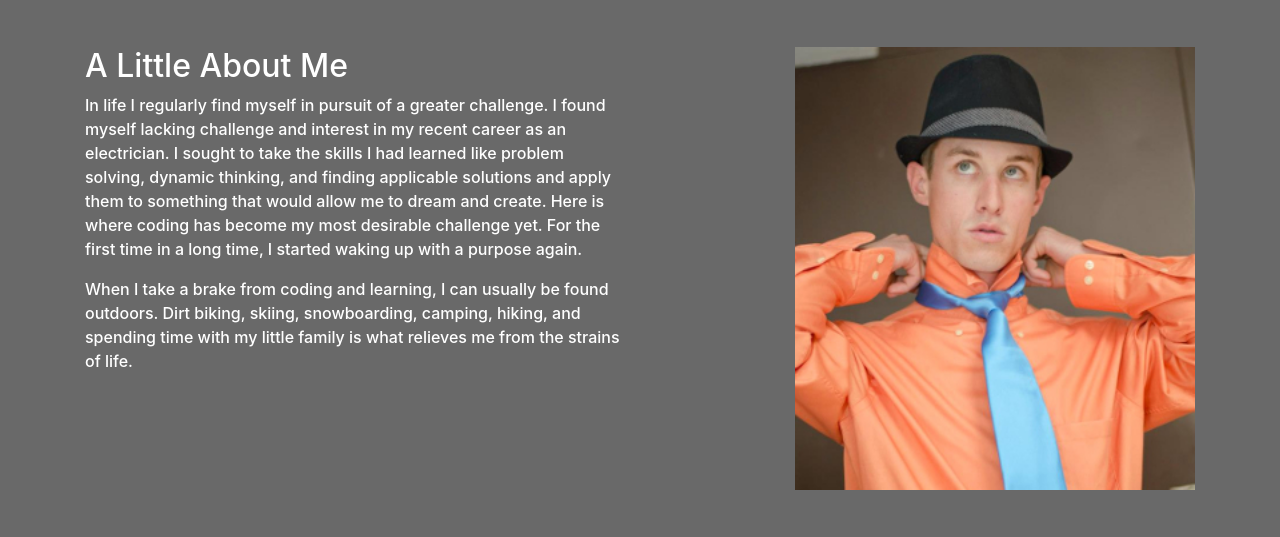
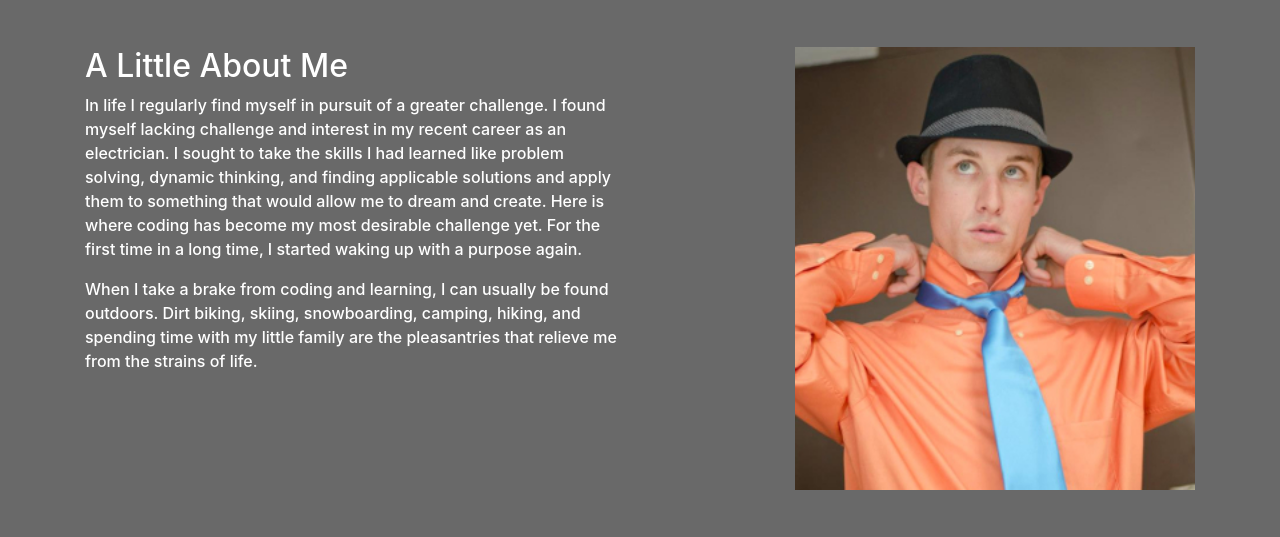
Before and after one commit to mdavid50/pwp, a PHP site: page / in a window 1280 px wide. Shown: the part 641-1178 px from the top of the page. Run offline with PHP 8.4, Linux system fonts and the light colour scheme; some libraries are stand-ins or nearby versions.

Commit message:
edit spelling

```diff
--- a/public_html/index.php
+++ b/public_html/index.php
@@ -88,7 +88,7 @@
 					<h2>A Little About Me</h2>
 					<p>In life I regularly find myself in pursuit of a greater challenge. I found myself lacking challenge and interest in my recent career as an electrician. I sought to take the skills I had learned like problem solving, dynamic thinking, and finding applicable solutions and apply them to something that would allow me to dream and create. Here is where coding has become my most desirable challenge yet. For the first time in a long time, I started waking up with a purpose again.
 					</p>
-					<p>When I take a brake from coding and learning, I can usually be found outdoors. Dirt biking, skiing, snowboarding, camping, hiking, and spending time with my little family is what relieves me from the strains of life.</p>
+					<p>When I take a brake from coding and learning, I can usually be found outdoors. Dirt biking, skiing, snowboarding, camping, hiking, and spending time with my little family are the pleasantries that relieve me from the strains of life.</p>
 				</div>
 				<div class="col-sm-12 col-md-4 col-lg-6"><img class="img-fluid" src="./images/getting-ready-tiny.jpg" alt="picture of Matt David" id="about-image"></div>
 			</div>
```
